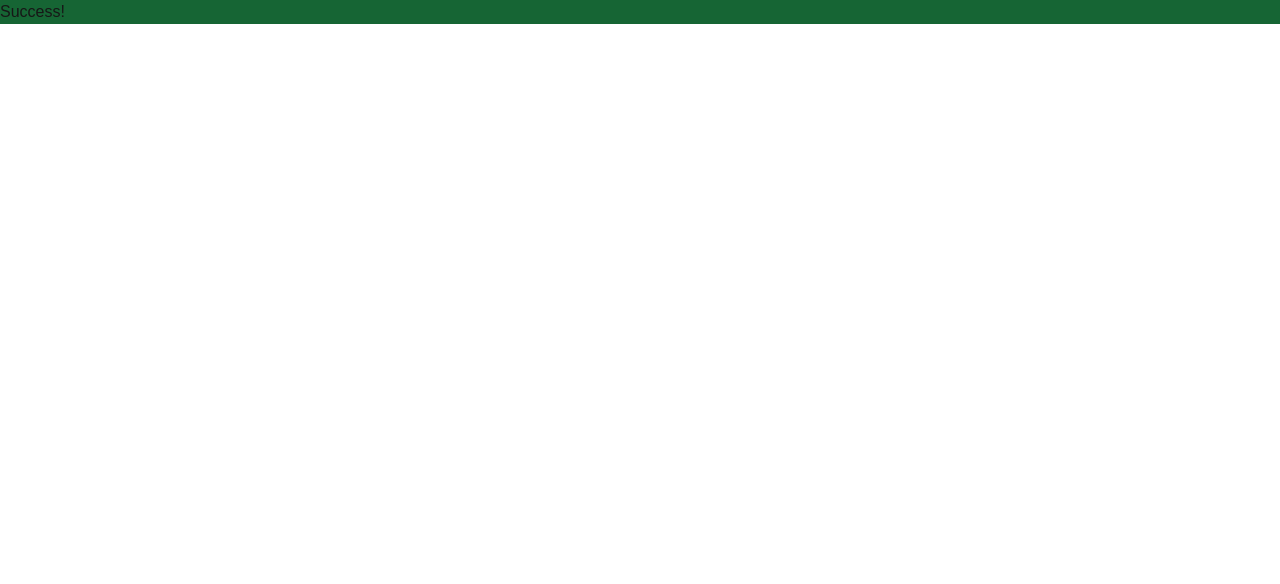
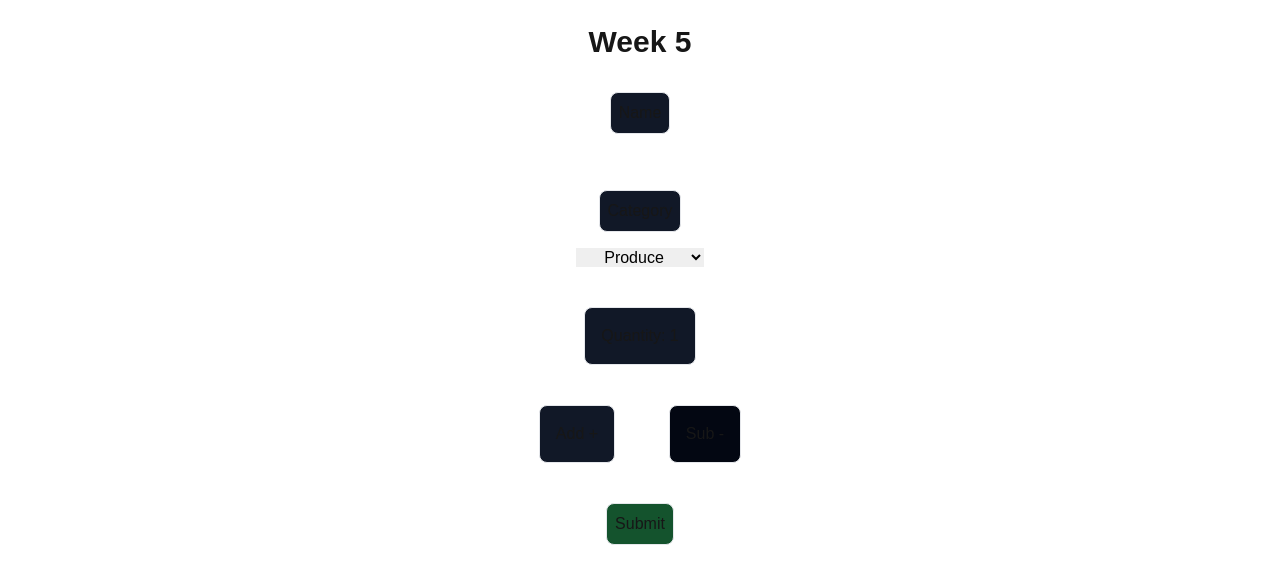
Before and after one commit to MaceSAIT/cprg306-assignments, a Next.js app: page /week-5 in a window 1280 px wide. Shown: the top 584 px of the page. Built offline with nearby package versions, Linux system fonts and the light colour scheme.

Commit message:
finished week 5 page

```diff
--- a/app/week-5/alert.js
+++ /dev/null
@@ -1,7 +0,0 @@
-export default function Alert({type}) {
-    return (
-        <div className={type==="success"?"bg-green-800":"bg-red-800"}>
-            {type==="success"?"Success!":"Error"}
-        </div>
-    )
-};
--- /dev/null
+++ b/app/week-5/new-item.js
@@ -0,0 +1,86 @@
+"use client"
+import { use, useState } from "react";
+
+export function NewItemCounter() {
+
+
+
+    const [quantity, setQuantity] = useState(1);
+    const [name, setName] = useState("");
+    const [category, setCategory] = useState("Produce");
+
+    const Item = ( itemName, itemQuantity, itemCategory ) => {
+        const Name = itemName;
+        const Quantity = itemQuantity;
+        const Category = itemCategory;
+        return ({Name, Quantity, Category});
+    };
+
+    const add = () => {
+        if (quantity < 20 ){
+            setQuantity(quantity + 1);
+        }else{
+            alert("Can't add past 20");
+        }
+    };
+
+    const sub = () => {
+        if (quantity > 1 ){
+            setQuantity(quantity - 1);
+        }else{
+            alert("Can't subtract past 1");
+        }
+    };
+
+    // Handle form reset
+    const resetForm = () => {
+        setName("");
+        setQuantity(1);
+        setCategory("Produce");
+    }
+
+    // Handle submit form
+    const handleSubmit = (event) => {
+        event.preventDefault(); // Prevent default form
+        const newItem = Item(); // Create new item and set values
+        newItem.Name = name;
+        newItem.Quantity = quantity;
+        newItem.Category = category;
+        console.log(JSON.stringify(newItem)); // Simple stringify output to console
+        alert("Name: " + newItem.Name + "\nQuantity: " + newItem.Quantity + "\nCategory: " + newItem.Category); // Nicer formatted output for the user in an alert
+        resetForm();
+    };
+
+    return (
+        <div className='flex flex-col justify-center'>
+                <form action="/submit" method="post" className='flex flex-col w-screen-1/2 h-screen-1/2 items-center' onSubmit={handleSubmit}>
+                    <label className='p-2 my-2 mx-auto border rounded-lg bg-gray-900' for="name">Name</label>
+                        <input value={name} type="text" name="formName" required className='my-2 w-32 text-center text-black' onChange={e => setName(e.target.value)}/>
+                    <label className='p-2 my-2 mx-auto border rounded-lg bg-gray-900' for="category">Category</label>
+                        <select value={category} className='my-2 w-32 text-center text-black' name="formCategory" onChange={e => setCategory(e.target.value)}>
+                            <option value="Produce">Produce</option>
+                            <option value="Dairy">Dairy</option>
+                            <option value="Bakery">Bakery</option>
+                            <option value="Meat">Meat</option>
+                            <option value="Frozen Foods">Frozen Foods</option>
+                            <option value="canned Goods">Canned Goods</option>
+                            <option value="Dry Goods">Dry Goods</option>
+                            <option value="Beverages">Beverages</option>
+                            <option value="Snacks">Snacks</option>
+                            <option value="Household">Household</option>
+                            <option value="Other">Other</option>
+                        </select>
+
+                    <div className="flex flex-col w-screen-1/2 h-screen-1/2 justify-center items-center">
+                        <p className="p-4 my-8 mx-auto border rounded-lg bg-gray-900 text-center">Quantity: {quantity}</p>
+                        <div className="flex flex-row w-64 justify-around">
+                            <button type="button" className="p-4 my-2 mx-auto border rounded-lg bg-gray-900 hover:bg-gray-800 disabled:bg-gray-950" onClick={add} disabled={quantity>=20}>Add +</button>
+                            <button type="button" className="p-4 my-2 mx-auto border rounded-lg bg-gray-900 hover:bg-gray-800 disabled:bg-gray-950" onClick={sub} disabled={quantity<=1}>Sub -</button>
+                        </div>
+                    </div>
+                    <button className='p-2 my-8 mx-auto border rounded-lg bg-green-900 hover:bg-green-800' type="submit">Submit</button>
+                </form>
+        </div>
+    );
+
+};
--- a/app/week-5/page.js
+++ b/app/week-5/page.js
@@ -1,18 +1,20 @@
-import Alert from "./alert";
+"use client";
+import Link from 'next/link'
+import add, { NewItemCounter } from './new-item'
 
-export const metadata = {
-    title: "Week 5",
-    description: "Week 5 assignment page.",
+
+
+function button() {
+    alert("This is an alert");
 }
 
 export default function Page() {
-    //const [show, setShow] = useState(false);
-
+    //return(<div>{greet("Mace")}</div>);
 
     return(
         <main>
-
-            <Alert type="success"/>
+            <h1 className="text-3xl font-bold m-6 text-center">Week 5</h1>
+            <NewItemCounter/>
         </main>
     )
-}
+};
```
